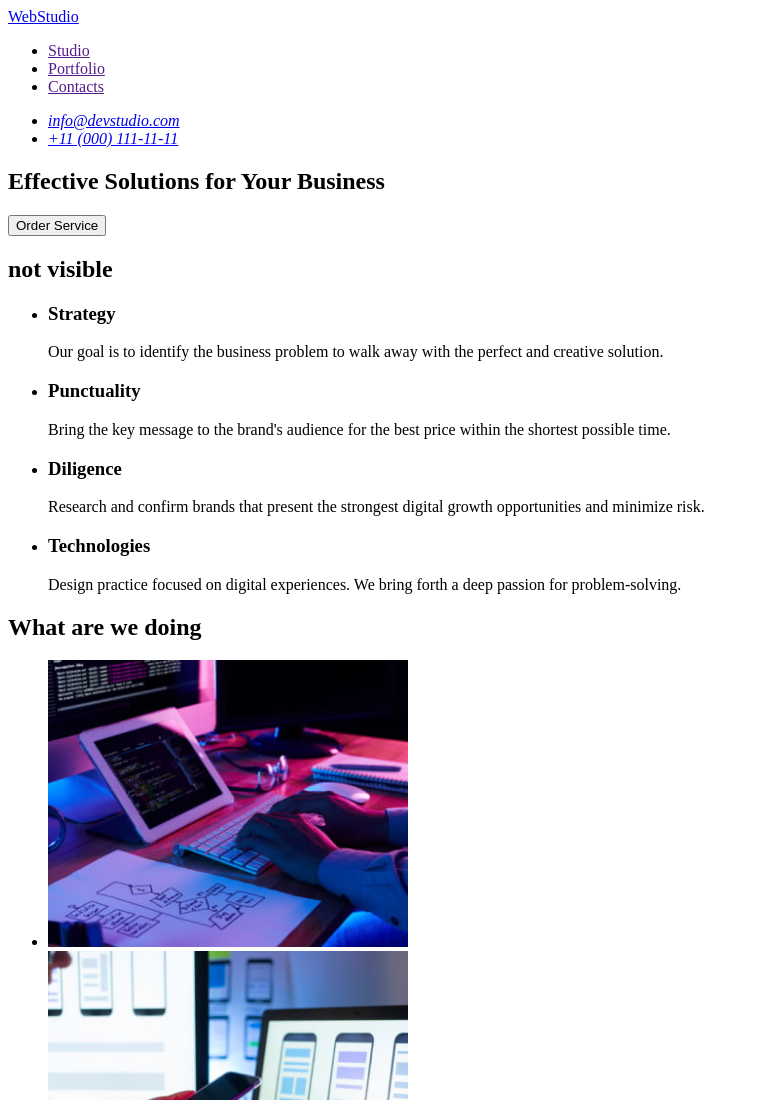
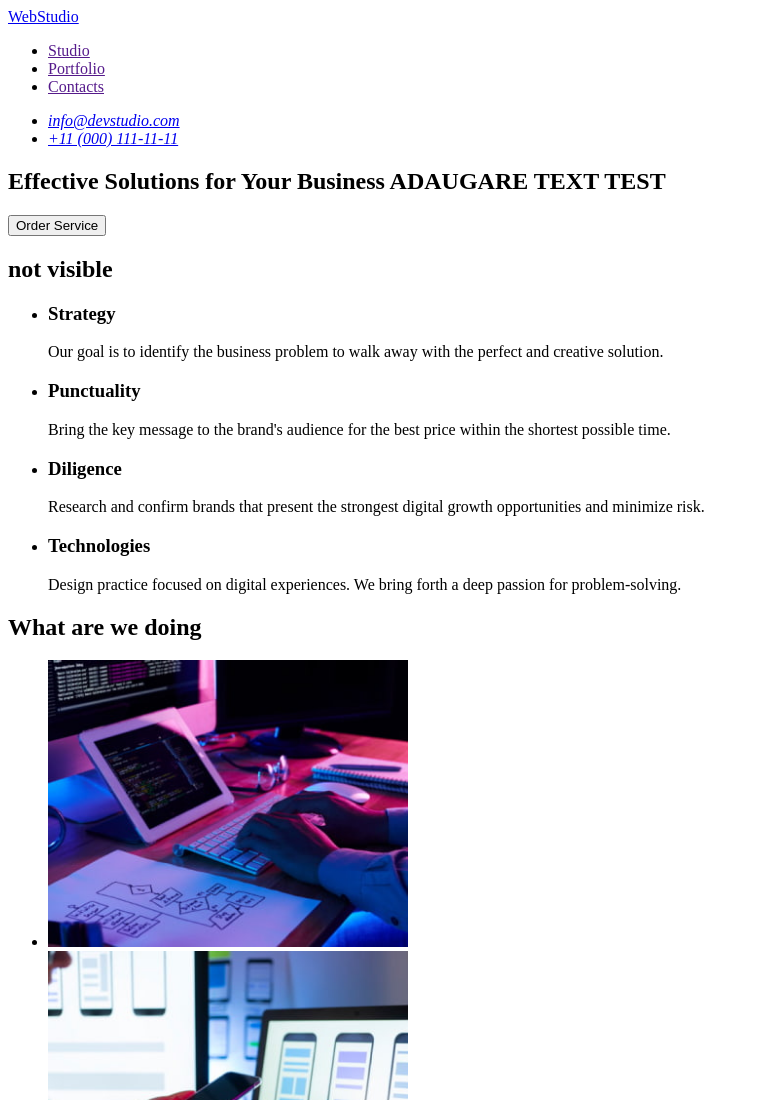
Before and after one commit to suciu31DNS/goit-homework-01, a plain HTML site: page index.html in a window 1280 px wide. Shown: the top 1100 px of the page, without its empty margins (0-759 px from the left). Drawn offline with Linux system fonts and the light colour scheme.

Commit message:
Update index.html

```diff
--- a/index.html
+++ b/index.html
@@ -28,7 +28,7 @@
     <main>
       <!--Title section-->
       <section>
-        <h1>Effective Solutions for Your Business</h1>
+        <h1>Effective Solutions for Your Business ADAUGARE TEXT TEST</h1>
         <button type="button">Order Service</button>
       </section>
       <!--Description section-->
```
